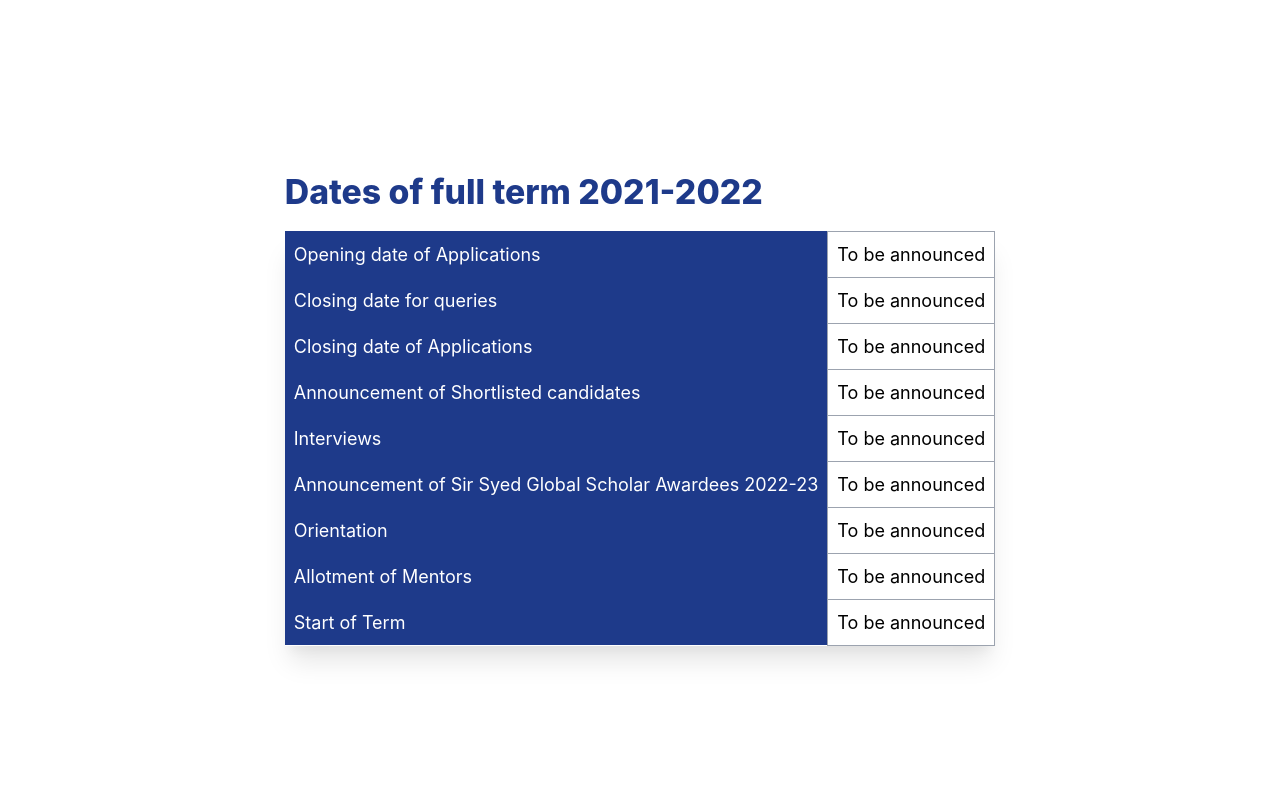
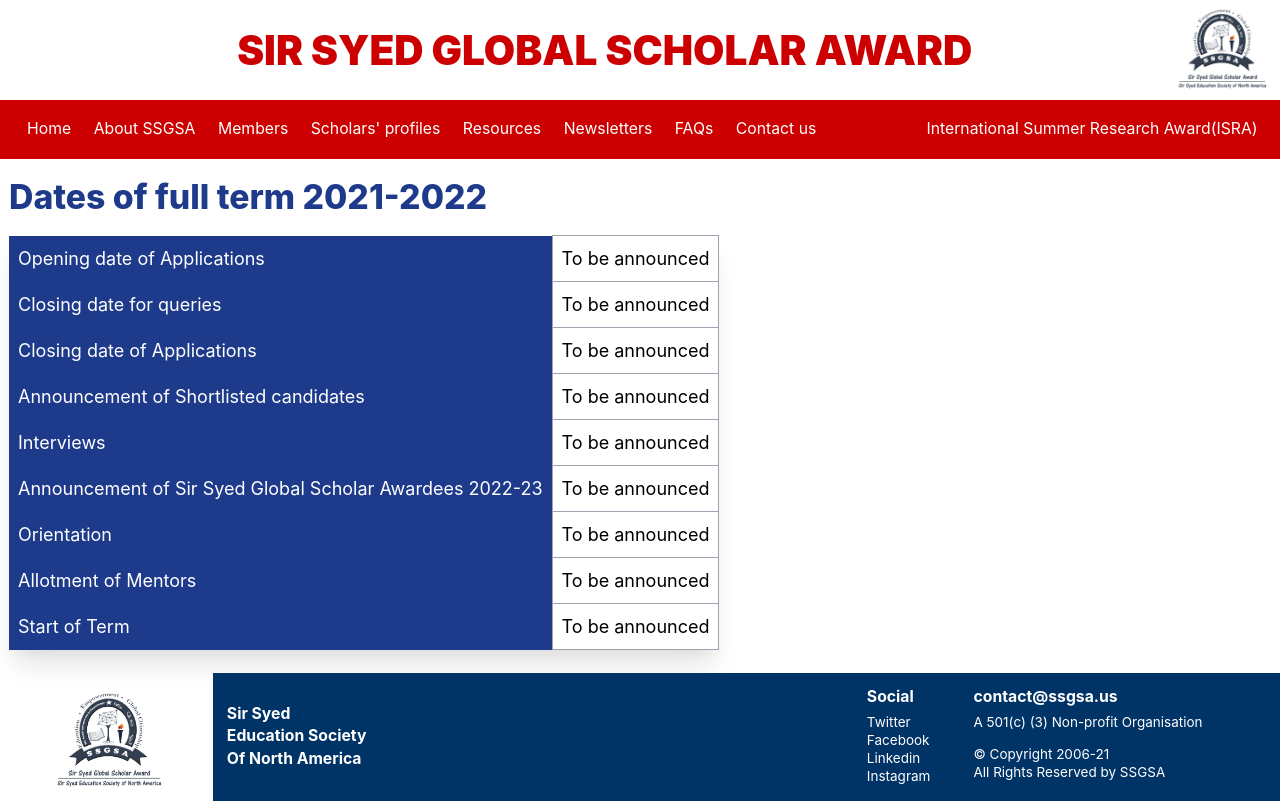
Before and after one commit to ssgsa-us/ssgsa.us, a Next.js app: page / in a window 1280 px wide. Shown: the top 803 px of the page. Built offline with nearby package versions, Linux system fonts and the light colour scheme.

Commit message:
feat: Add responsive header
Fixes #1.

Co-authored-by: Roshan Sharma <reprogram46@gmail.com>

```diff
--- /dev/null
+++ b/components/Header.js
@@ -0,0 +1,167 @@
+import Image from "next/image"
+import { useState } from "react"
+import logo from "../public/logo.png"
+
+export default function Header() {
+  const [active, setActive] = useState(false)
+  const handleClick = () => {
+    setActive(!active)
+  }
+
+  return (
+    <nav className="bg-red-850">
+      <div className="w-full flex flex-row bg-white">
+        <div className="flex-1 md:text-4xl text-xs justify-center pl-8  my-6 flex items-center font-black text-red-850 ">
+          SIR SYED GLOBAL SCHOLAR AWARD
+        </div>
+        <div className="mr-3 flex-2">
+          <Image width={93} height={93} src={logo} alt="SSGSA Logo" />
+        </div>
+      </div>
+      <div className="max-w-6xl mx-auto px-4">
+        <div className="flex justify-between">
+          <div className="flex space-x-2">
+            <div className="hidden md:flex items-center space-x-1">
+              <a
+                href="#"
+                className="py-4 px-2 text-white text-sm hover:bg-red-500"
+              >
+                Home
+              </a>
+              <a
+                href="#"
+                className="py-4 px-2 text-white hover:bg-red-500 text-sm "
+              >
+                About SSGSA
+              </a>
+              <a
+                href="#"
+                className="py-4 px-2 text-white hover:bg-red-500 text-sm"
+              >
+                Members
+              </a>
+              <a
+                href="#"
+                className="py-4 px-2 text-white hover:bg-red-500 text-sm"
+              >
+                Scholars&apos; profiles
+              </a>
+              <a
+                href="#"
+                className="py-4 px-2 text-white hover:bg-red-500 text-sm"
+              >
+                Resources
+              </a>
+              <a
+                href="#"
+                className="py-4 px-2 text-white hover:bg-red-500 text-sm"
+              >
+                Newsletters
+              </a>
+              <a
+                href="#"
+                className="py-4 px-2 text-white hover:bg-red-500 text-sm"
+              >
+                FAQs
+              </a>
+              <a
+                href="#"
+                className="py-4 px-2 text-white hover:bg-red-500 text-sm"
+              >
+                Contact us
+              </a>
+            </div>
+          </div>
+
+          <div className="hidden md:flex items-center space-x-1">
+            <a
+              href="#"
+              className="py-4 px-1 text-white hover:bg-red-500 text-sm"
+            >
+              International Summer Research Award(ISRA)
+            </a>
+          </div>
+
+          <div className="md:hidden flex items-center">
+            <button
+              className="mobile-menu-button hover:bg-red-500"
+              onClick={handleClick}
+            >
+              <svg
+                className="w-6 h-6 text-white"
+                xmlns="http://www.w3.org/2000/svg"
+                fill="none"
+                viewBox="0 0 24 24"
+                stroke="currentColor"
+              >
+                <path
+                  strokeLinecap="round"
+                  strokeLinejoin="round"
+                  strokeWidth="2"
+                  d="M4 6h16M4 12h16M4 18h16"
+                />
+              </svg>
+            </button>
+          </div>
+        </div>
+      </div>
+
+      <div className={`${active ? "" : "hidden md:hidden"}`}>
+        <a
+          href="#"
+          className="block text-white py-1 px-4 text-xs hover:bg-red-500"
+        >
+          Features
+        </a>
+        <a
+          href="#"
+          className="block text-white py-1 px-4 text-xs hover:bg-red-500"
+        >
+          About SSGSA
+        </a>
+        <a
+          href="#"
+          className="block text-white py-1 px-4 text-xs hover:bg-red-500"
+        >
+          Members
+        </a>
+        <a
+          href="#"
+          className="block text-white py-1 px-4 text-xs hover:bg-red-500"
+        >
+          Scholars&apos; profiles
+        </a>
+        <a
+          href="#"
+          className="block text-white py-1 px-4 text-xs hover:bg-red-500"
+        >
+          Resources
+        </a>
+        <a
+          href="#"
+          className="block text-white py-1 px-4 text-xs hover:bg-red-500"
+        >
+          Newsletters
+        </a>
+        <a
+          href="#"
+          className="block text-white py-1 px-4 text-xs hover:bg-red-500"
+        >
+          FAQs
+        </a>
+        <a
+          href="#"
+          className="block text-white py-1 px-4 text-xs hover:bg-red-500"
+        >
+          Contact us
+        </a>
+        <a
+          href="#"
+          className="block text-white py-1 px-4 text-xs hover:bg-white"
+        >
+          International Summer Research Award(ISRA)
+        </a>
+      </div>
+    </nav>
+  )
+}
--- a/pages/index.js
+++ b/pages/index.js
@@ -1,15 +1,13 @@
-import Head from "next/head"
-import Image from "next/image"
 import Datetable from "../components/Datetable"
 import Footer from "../components/Footer"
+import Header from "../components/Header"
 import styles from "../styles/Home.module.css"
 
 export default function Home() {
   return (
-    <div>
-      <div className={styles.container}>
-        <Datetable />
-      </div>
+    <div className={styles.container}>
+      <Header />
+      <Datetable />
       <Footer />
     </div>
   )
--- a/styles/Home.module.css
+++ b/styles/Home.module.css
@@ -2,7 +2,5 @@
   min-height: 100vh;
   display: flex;
   flex-direction: column;
-  justify-content: center;
-  align-items: center;
   height: 100vh;
 }
--- a/tailwind.config.js
+++ b/tailwind.config.js
@@ -7,6 +7,9 @@ module.exports = {
         blue: {
           850: "#003366",
         },
+        red: {
+          850: "#cc0000",
+        }
       },
     },
   },
```
